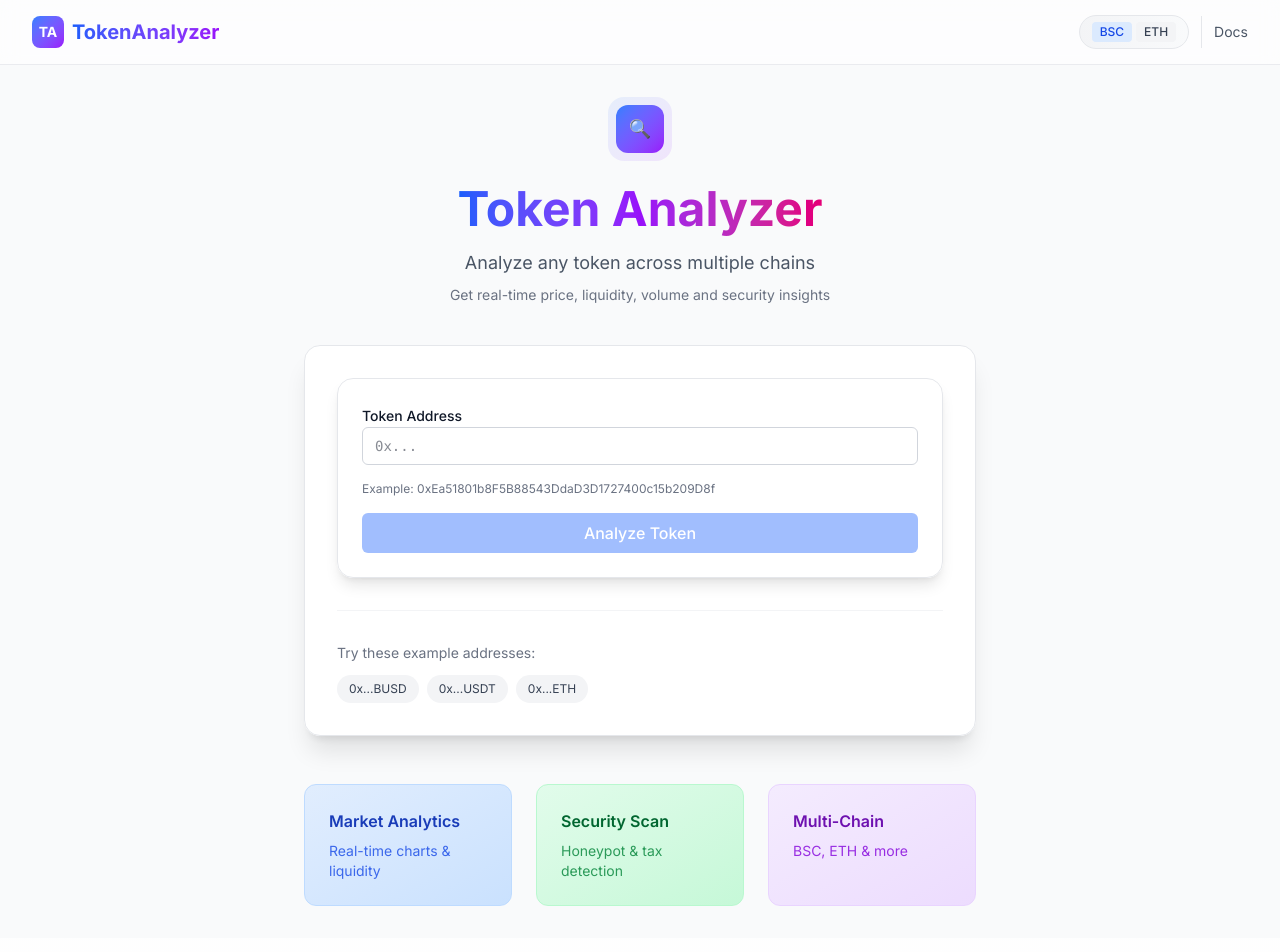
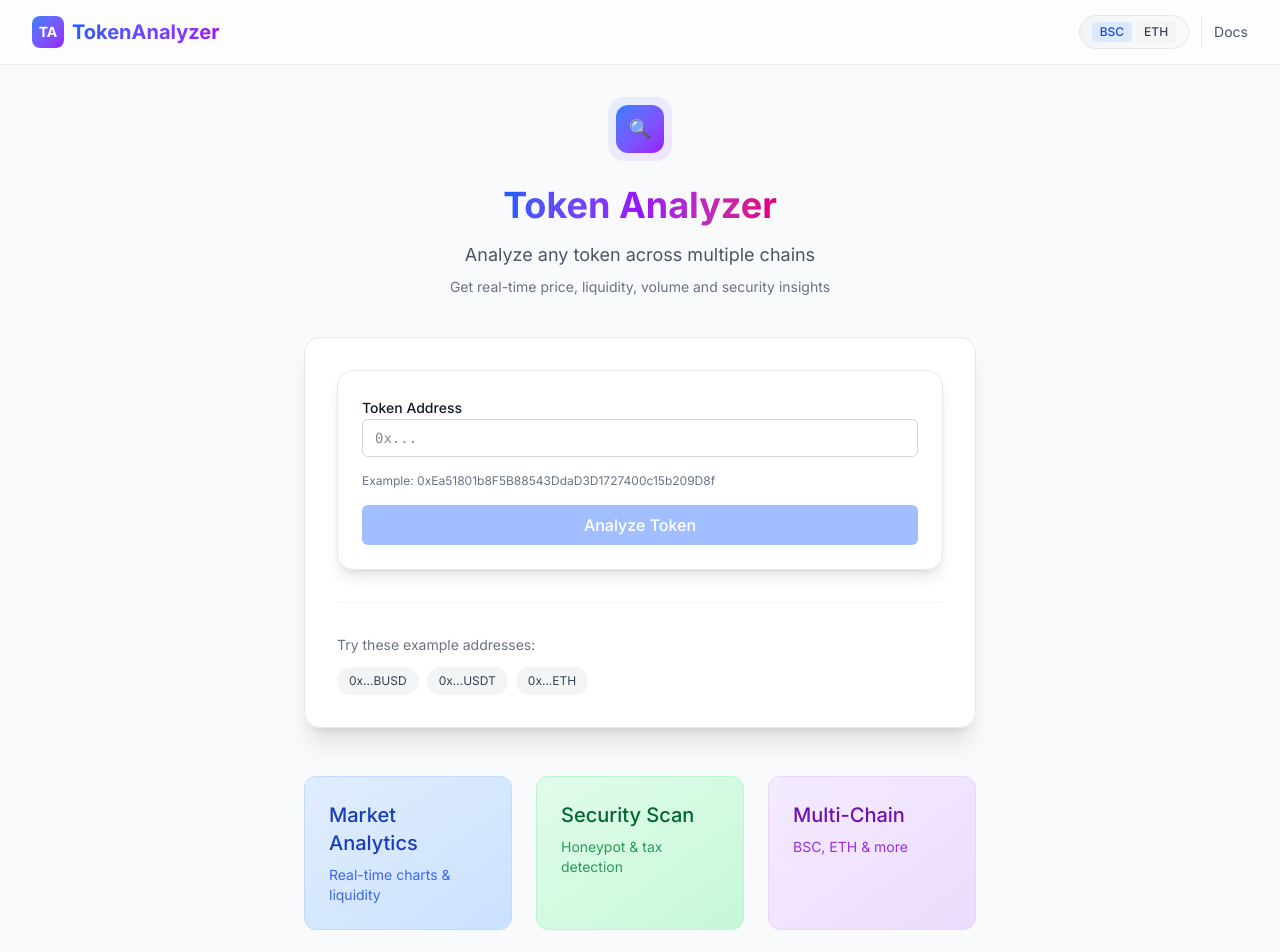
Before and after one commit to milevskidarko/tokenApp, a Next.js app: page / in a window 1280 px wide. Shown: the top 952 px of the page. Built offline with nearby package versions, Linux system fonts and the light colour scheme.

Commit message:
fix: move background color to body for full-page light/dark mode support

```diff
--- a/src/app/globals.css
+++ b/src/app/globals.css
@@ -7,3 +7,29 @@
   --card-bg: #f9fafb;
   --card-shadow: 0 2px 8px 0 rgba(0, 0, 0, 0.08);
 }
+
+.dark {
+  --background: #18181b;
+  --foreground: #f4f4f5;
+  --muted-foreground: #a1a1aa;
+  --card-bg: #23232a;
+}
+
+h1,
+.h1 {
+  font-size: 2.25rem;
+  font-weight: 700;
+  line-height: 2.5rem;
+}
+h2,
+.h2 {
+  font-size: 1.5rem;
+  font-weight: 600;
+  line-height: 2rem;
+}
+h3,
+.h3 {
+  font-size: 1.25rem;
+  font-weight: 500;
+  line-height: 1.75rem;
+}
```
